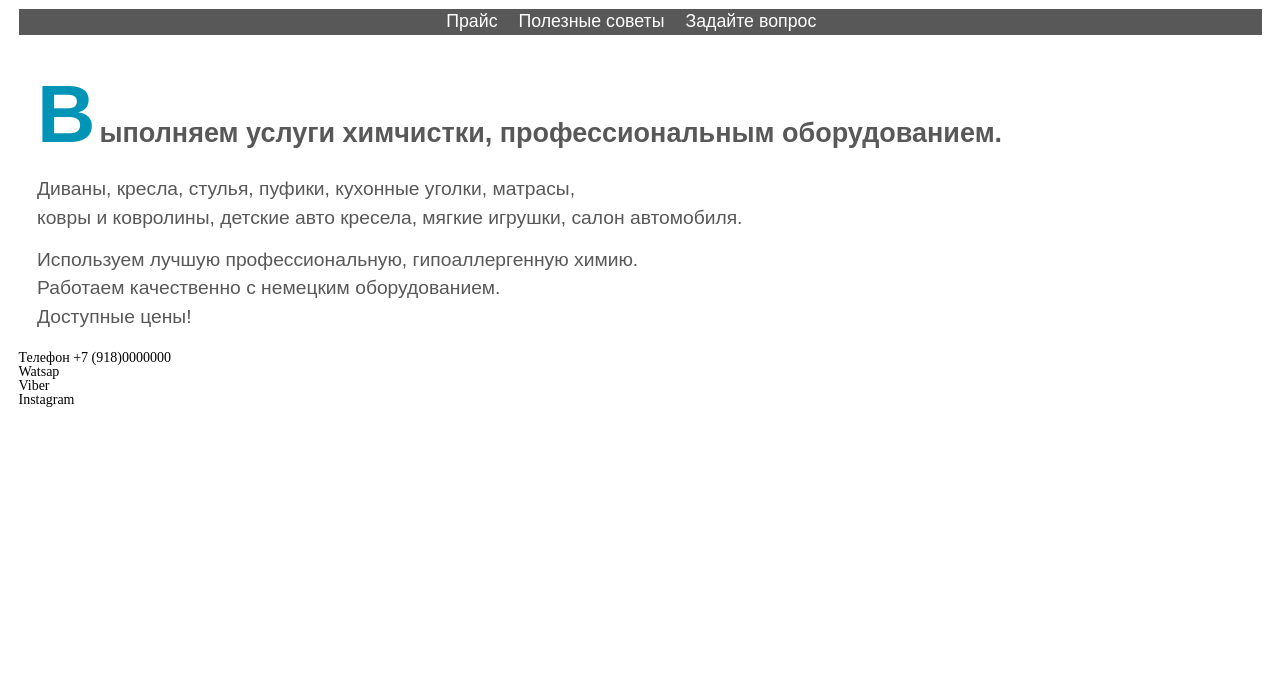
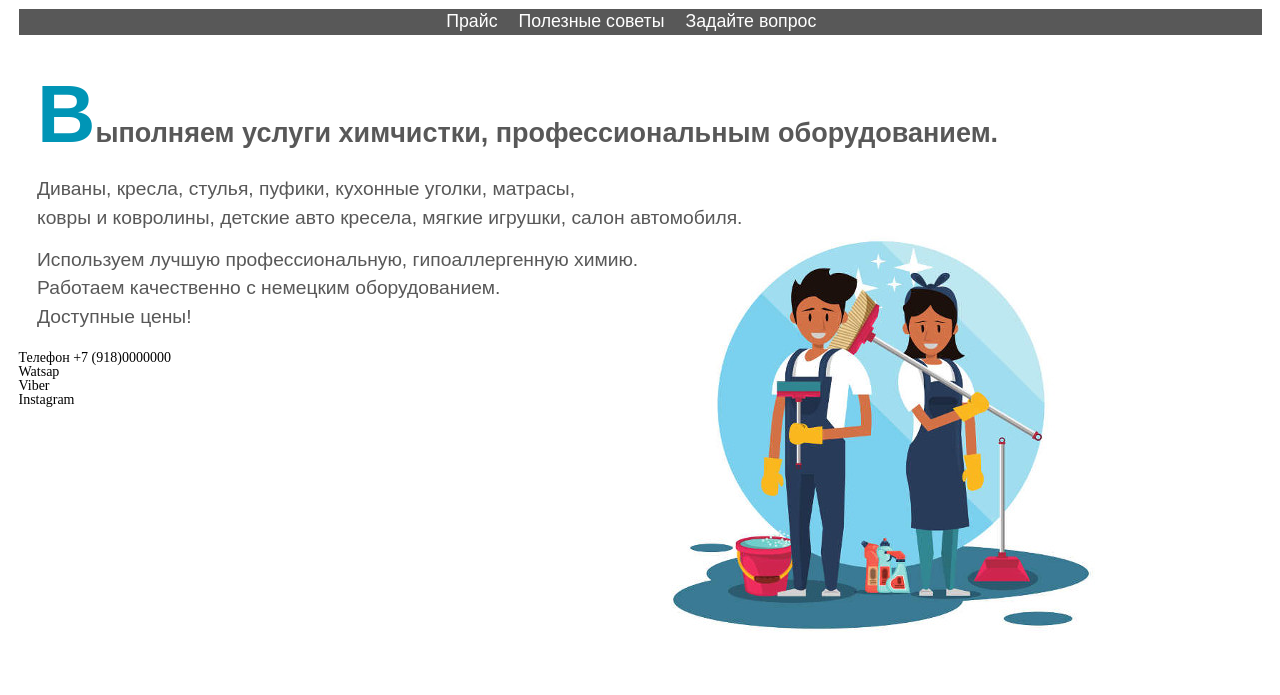
Before and after one commit to Cat75sochi/mobi.com, a plain HTML site: page index.html in a window 1280 px wide. Shown: the part 105-800 px from the top of the page. Drawn offline with Linux system fonts and the light colour scheme.

Commit message:
Add files via upload

```diff
--- a/css/screen.css
+++ b/css/screen.css
@@ -87,7 +87,9 @@ padding:  calc(3px + (5 - 3) * ((100vw - 320px) / (1600 - 320)));
 
 .inner {
 min-height: 100vh;
-
+background-image: url(../img/fon500.jpg);
+background-repeat: no-repeat;
+background-position:calc(50px + (800 - 50) * ((100vw - 320px) / (1600 - 320)));
 }
 
 
@@ -107,8 +109,9 @@ min-height: 100vh;
  .post::first-letter {
     font-size: 3em; /* Размер буквы */
     color:#0095b6;/* Цвет буквы */
-       margin: 0 4px 2px 0; /* Отступы вокруг буквы */
+
    }
+
 .post::first-line{
 font-weight: 700;
 font-size: calc(18px + (30 - 18) * ((100vw - 320px) / (1600 - 320)));
```
